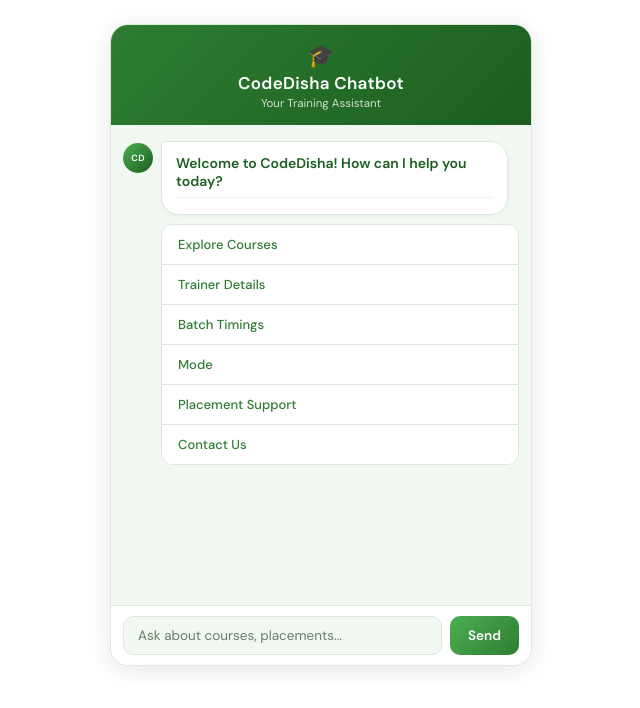
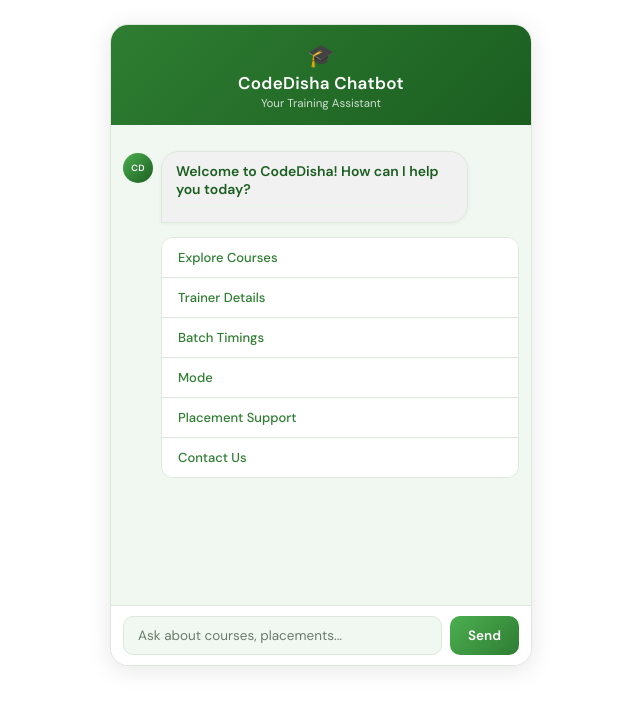
Before and after one commit to Ganesh-Sonune/chatbot-frontend, an Angular app: page / in a window 1280 px wide. Shown: the top 708 px of the page, without its empty margins (319-959 px from the left). Built offline with nearby package versions, Linux system fonts and the light colour scheme.

Commit message:
enhance UI/UX with typing indicator, smooth scroll, error handling and AI-like response delay

```diff
--- a/src/app/chat/chat.component.scss
+++ b/src/app/chat/chat.component.scss
@@ -413,3 +413,56 @@
   font-size: 13px;
   font-weight: 600;
 }
+
+.message-group {
+  display: flex;
+  flex-direction: column;
+  gap: 8px;
+  margin: 10px 0;
+}
+
+/* USER MESSAGE */
+.user-msg-wrapper {
+  display: flex;
+  justify-content: flex-end;
+}
+
+.user-msg {
+  background: #4caf50;
+  color: white;
+  padding: 10px 14px;
+  border-radius: 18px 18px 0 18px;
+  max-width: 70%;
+  font-size: 14px;
+}
+
+/* BOT MESSAGE */
+.bot-msg-wrapper {
+  display: flex;
+  justify-content: flex-start;
+}
+
+.bot-msg {
+  background: #f1f1f1;
+  color: #333;
+  padding: 10px 14px;
+  border-radius: 18px 18px 18px 0;
+  max-width: 70%;
+  font-size: 14px;
+}
+
+/* smooth message appearance */
+.message-group {
+  animation: fadeInUp 0.25s ease-in-out;
+}
+
+@keyframes fadeInUp {
+  from {
+    opacity: 0;
+    transform: translateY(10px);
+  }
+  to {
+    opacity: 1;
+    transform: translateY(0);
+  }
+}
--- a/src/app/chat/chat.component.ts
+++ b/src/app/chat/chat.component.ts
@@ -16,7 +16,14 @@
   @ViewChild('chatBox') chatBox!: ElementRef;
 
   userInput: string = '';
-  messages: any[] = [];
+  messages: {
+    text: string;
+    type: 'user' | 'bot';
+    options?: string[];
+    optionsUsed?: boolean;
+    isCourseCard?: boolean;
+    courses?: any[];
+  }[] = [];
   wordCount: number = 0;
   isTyping: boolean = false;
   useCodeDisha: boolean = true;
@@ -90,7 +97,10 @@
 
   private scrollToBottom() {
     try {
-      this.chatBox.nativeElement.scrollTop = this.chatBox.nativeElement.scrollHeight;
+      this.chatBox.nativeElement.scrollTo({
+        top: this.chatBox.nativeElement.scrollHeight,
+        behavior: 'smooth'
+      });
     } catch (e) { }
   }
 
@@ -100,33 +110,61 @@
   }
 
   sendMessage() {
+
     console.log('Sending sessionId:', this.sessionId);
+
     if (!this.userInput.trim() || this.isTyping) return;
 
     if (this.wordCount > 100) {
-      this.messages.push({ text: "Please ask a shorter question (max 100 words).", type: 'bot' });
+      this.messages.push({
+        text: "Please ask a shorter question (max 100 words).",
+        type: 'bot'
+      });
       return;
     }
 
     const message = this.userInput;
-    this.messages.push({ text: message, type: 'user' });
+
+    this.messages.push({
+      text: message,
+      type: 'user'
+    });
+
     this.userInput = '';
     this.wordCount = 0;
+
+
     this.isTyping = true;
 
-    this.http.post<any>('http://localhost:3000/api/chat', { message, sessionId: this.sessionId }).subscribe({
+    this.http.post<any>('http://localhost:3000/api/chat', {
+      message,
+      sessionId: this.sessionId
+    }).subscribe({
+
       next: (res) => {
+
         this.isTyping = false;
+
+        const botMessage = res?.message ?? 'Sorry, I could not understand that.';
+
         this.messages.push({
-          text: res.message,
+          text: botMessage,
           type: 'bot',
-          options: res.options || [],
+          options: res?.options ?? [],
           optionsUsed: false
         });
       },
-      error: () => {
+
+      error: (err) => {
+
         this.isTyping = false;
-        this.messages.push({ text: 'Server error. Please try again.', type: 'bot' });
+
+        this.messages.push({
+          text: '⚠️ Server error. Please try again later.',
+          type: 'bot'
+        });
+
+        console.error('Chat API error:', err);
       }
     });
   }
```
Also changed, not shown: src/app/chat/chat.component.html (+6 -1 lines).
